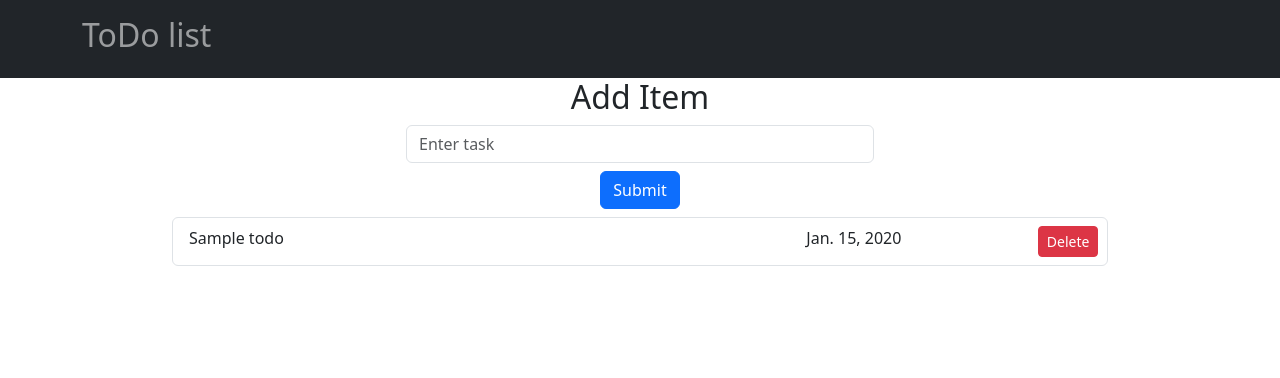
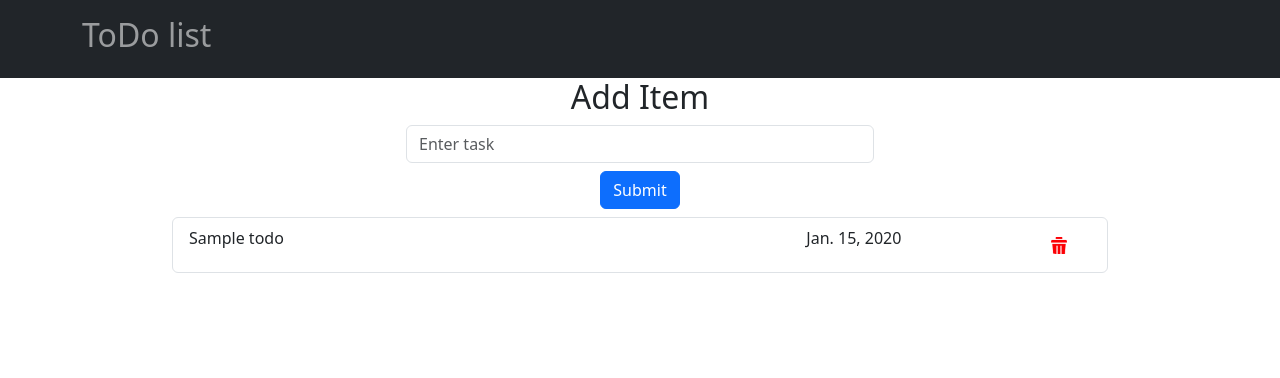
Before and after one commit to Mahdifm1/ToDo_list, a Django app: page / in a window 1280 px wide. Shown: the top 378 px of the page. Run offline with Django 4.2, Linux system fonts and the light colour scheme; tables that the repository leaves empty hold one stand-in row (values such as "Sample post").

Commit message:
change delete button icon

```diff
--- a/templates/base.html
+++ b/templates/base.html
@@ -1,3 +1,4 @@
+{% load static %}
 <!DOCTYPE html>
 <html lang="en">
 <head>
@@ -5,11 +6,13 @@
     <title>
         {% block title %} {% endblock title %}
     </title>
+    <link rel="stylesheet" type="text/css" href="{% static 'todoapp/css/style.css' %}">
     <link href="https://cdn.jsdelivr.net/npm/bootstrap@5.3.0-alpha3/dist/css/bootstrap.min.css" rel="stylesheet"
           integrity="sha384-KK94CHFLLe+nY2dmCWGMq91rCGa5gtU4mk92HdvYe+M/SXH301p5ILy+dN9+nJOZ" crossorigin="anonymous">
     <script src="https://cdn.jsdelivr.net/npm/bootstrap@5.3.0-alpha3/dist/js/bootstrap.bundle.min.js"
             integrity="sha384-ENjdO4Dr2bkBIFxQpeoTz1HIcje39Wm4jDKdf19U8gI4ddQ3GYNS7NTKfAdVQSZe"
             crossorigin="anonymous"></script>
+
 </head>
 <body>
 <nav class="navbar navbar-dark bg-dark">
--- a/templates/main_page.html
+++ b/templates/main_page.html
@@ -26,7 +26,7 @@
                             </div>
                             <div class="col-lg-1">
                                 <form class="form-inline" action="delete_task/{{ task.id }}/" method="post">
-                                    <button type="submit" class="btn btn-danger btn-sm">Delete</button>
+                                    <button type="submit" class="btn btn-lg button_icon"></button>
                                 </form>
                             </div>
                         </div>
--- /dev/null
+++ b/todoapp/static/todoapp/css/style.css
@@ -0,0 +1,6 @@
+.button_icon {
+    background-image: url("../delete_icon.png");
+    background-repeat: no-repeat;
+    background-size: 20px 20px;
+    margin: 10px;
+}
```
